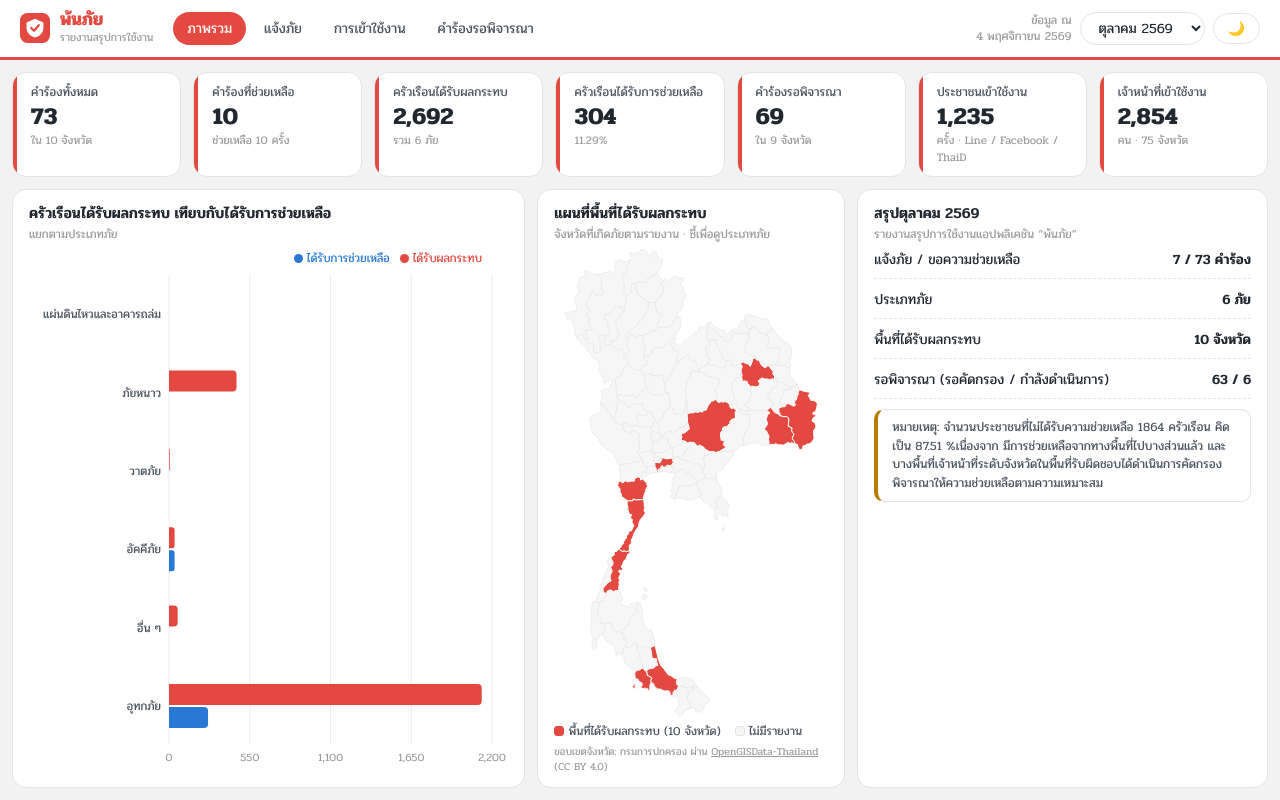
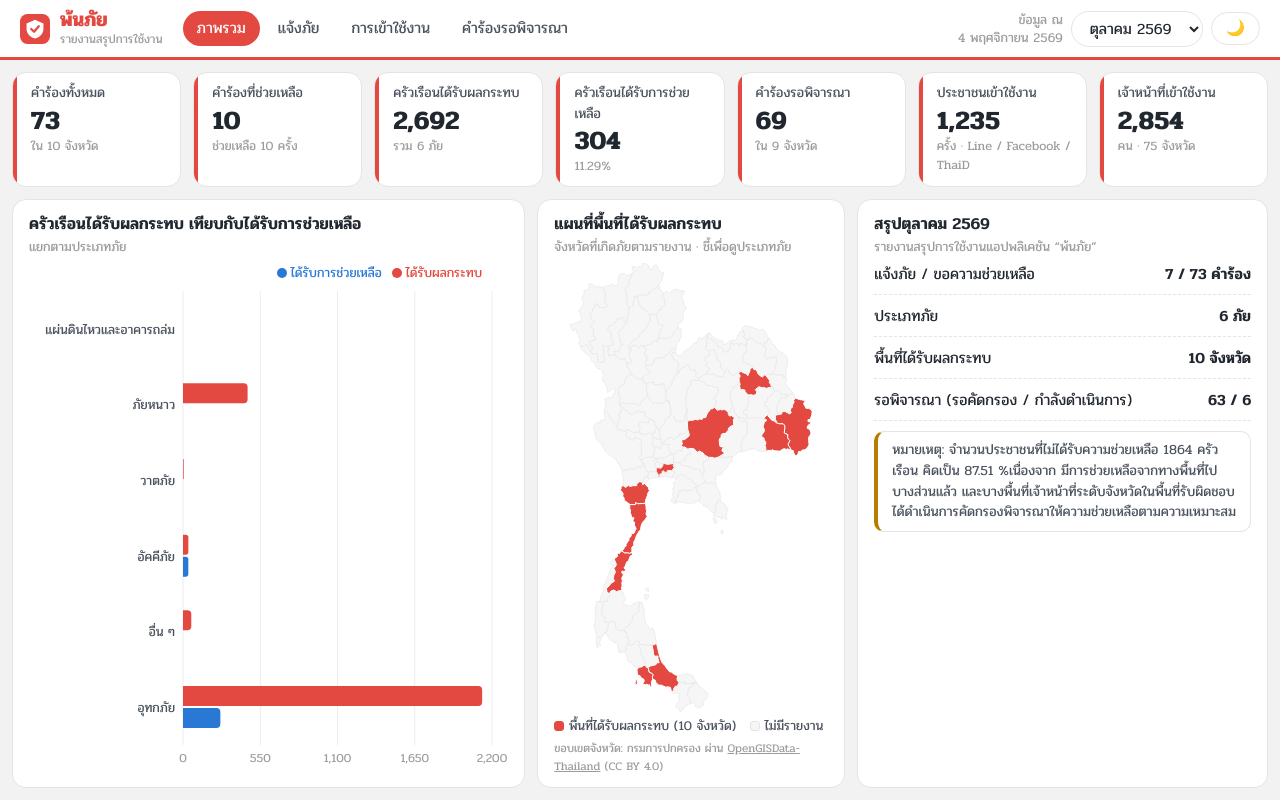
Before and after one commit to sittinun2tb-2025/dashboard-phonphai-1, a React (Vite) app: page / in a window 1280 px wide. Built offline with nearby package versions, Linux system fonts and the light colour scheme.

Commit message:
Increase all font sizes by 10%
Also widen the disasters table column so the page still fits a
1280x720 screen without scrolling.

Co-Authored-By: Claude Opus 5.5 <noreply@anthropic.com>

```diff
--- a/src/components/charts/HBarChart.tsx
+++ b/src/components/charts/HBarChart.tsx
@@ -39,11 +39,11 @@ export function HBarChart({ data, categoryKey, series, stacked }: Props) {
     <ResponsiveContainer width="100%" height="100%">
       <BarChart data={data} layout="vertical" margin={{ top: 0, left: 0, right: 16, bottom: 0 }} barGap={2} barCategoryGap="22%">
         <CartesianGrid horizontal={false} stroke="var(--grid)" />
-        <XAxis type="number" tickFormatter={fmtNumber} tick={{ fill: 'var(--text-muted)', fontSize: 11 }} axisLine={false} tickLine={false} />
-        <YAxis type="category" dataKey={categoryKey} width={140} tick={{ fill: 'var(--text-secondary)', fontSize: 12 }} axisLine={false} tickLine={false} />
+        <XAxis type="number" tickFormatter={fmtNumber} tick={{ fill: 'var(--text-muted)', fontSize: 12.1 }} axisLine={false} tickLine={false} />
+        <YAxis type="category" dataKey={categoryKey} width={154} tick={{ fill: 'var(--text-secondary)', fontSize: 13.2 }} axisLine={false} tickLine={false} />
         <Tooltip content={ChartTooltip} cursor={{ fill: 'var(--surface-2)' }} />
         {series.length > 1 && (
-          <Legend verticalAlign="top" align="right" iconType="circle" iconSize={9} height={26} wrapperStyle={{ fontSize: 12, color: 'var(--text-secondary)' }} />
+          <Legend verticalAlign="top" align="right" iconType="circle" iconSize={10} height={28} wrapperStyle={{ fontSize: 13.2, color: 'var(--text-secondary)' }} />
         )}
         {series.map((s, i) => (
           <Bar
--- a/src/pages/DisastersPage.tsx
+++ b/src/pages/DisastersPage.tsx
@@ -22,7 +22,7 @@ export function DisastersPage() {
   const t = disasters.total // แถว "รวม" จากไฟล์รายงาน
 
   return (
-    <div className="page page--split">
+    <div className="page page--split page--wide-table">
       <Card
         title="จำนวนคำร้องแยกตามประเภทภัย"
         description={`รวม ${disasters.totalRequests} คำร้อง ใน ${disasters.provinceCount} จังหวัด`}
--- a/src/styles/global.css
+++ b/src/styles/global.css
@@ -71,7 +71,7 @@ html::-webkit-scrollbar { display: none; }
 body {
   margin: 0;
   color: var(--text-primary);
-  font-size: 14px;
+  font-size: 15.4px;
   line-height: 1.5;
   background-color: var(--bg);
   /* ลายเส้นเรขาคณิตบาง ๆ แบบพื้นหลัง phonphai.org */
@@ -104,8 +104,8 @@ select, button {
 }
 .brand { display: flex; align-items: center; gap: 10px; flex-shrink: 0; }
 .brand__mark { width: 30px; height: 30px; }
-.brand__name { font-weight: 700; color: var(--brand); font-size: 18px; line-height: 1.1; }
-.brand__sub { font-size: 11px; color: var(--text-muted); }
+.brand__name { font-weight: 700; color: var(--brand); font-size: 19.8px; line-height: 1.1; }
+.brand__sub { font-size: 12.1px; color: var(--text-muted); }
 
 .nav { display: flex; gap: 4px; flex: 1; min-width: 0; }
 .nav a {
@@ -115,7 +115,7 @@ select, button {
 .nav a.active { background: var(--brand); color: var(--brand-ink); }
 
 .header__tools { display: flex; gap: 8px; align-items: center; flex-shrink: 0; }
-.header__asof { font-size: 12px; color: var(--text-muted); text-align: right; line-height: 1.3; }
+.header__asof { font-size: 13.2px; color: var(--text-muted); text-align: right; line-height: 1.3; }
 
 .content { flex: 1; min-height: 0; padding: var(--gap); }
 
@@ -126,6 +126,7 @@ select, button {
 .page--overview .kpis { grid-column: 1 / -1; }
 .page--split     { grid-template-columns: 2fr 3fr; grid-template-rows: 1fr auto; }
 .page--split .span-all { grid-column: 1 / -1; }
+.page--wide-table { grid-template-columns: 1fr 2fr; }
 .page--usage     { grid-template-columns: 2fr 3fr; grid-template-rows: auto 1fr; }
 .page--single    { grid-template-rows: auto; align-content: start; }
 
@@ -138,29 +139,29 @@ select, button {
   display: flex; flex-direction: column; min-height: 0;
 }
 .card__head { margin-bottom: 6px; flex-shrink: 0; }
-.card__title { font-size: 15px; }
-.card__desc { color: var(--text-muted); font-size: 12px; }
+.card__title { font-size: 16.5px; }
+.card__desc { color: var(--text-muted); font-size: 13.2px; }
 .card__body { flex: 1; min-height: 0; overflow: hidden; }
 .chart-box { width: 100%; height: 100%; min-height: 140px; }
 
 .stat { padding: 10px 14px 10px 18px; position: relative; overflow: hidden; }
 .stat::before { content: ''; position: absolute; inset: 0 auto 0 0; width: 4px; background: var(--brand); }
-.stat__label { color: var(--text-secondary); font-size: 12.5px; }
-.stat__value { font-size: 24px; font-weight: 700; line-height: 1.25; }
-.stat__hint { color: var(--text-muted); font-size: 11.5px; }
+.stat__label { color: var(--text-secondary); font-size: 13.8px; }
+.stat__value { font-size: 26.4px; font-weight: 700; line-height: 1.25; }
+.stat__hint { color: var(--text-muted); font-size: 12.7px; }
 
 .note {
   background: var(--surface-1); border: 1px solid var(--border); border-left: 4px solid var(--status-warning);
-  padding: 8px 14px; border-radius: 10px; color: var(--text-secondary); font-size: 12.5px;
+  padding: 8px 14px; border-radius: 10px; color: var(--text-secondary); font-size: 13.8px;
 }
 
 .summary { display: flex; flex-direction: column; gap: 10px; }
 .summary__row { display: flex; justify-content: space-between; gap: 12px; padding-bottom: 8px; border-bottom: 1px dashed var(--border); }
 .summary__row span:last-child { font-weight: 600; text-align: right; }
 
-table { width: 100%; border-collapse: collapse; font-size: 13px; }
+table { width: 100%; border-collapse: collapse; font-size: 14.3px; }
 th, td { padding: 6px 8px; border-bottom: 1px solid var(--border); text-align: left; vertical-align: top; }
-th { color: var(--text-secondary); font-weight: 600; font-size: 12px; background: var(--surface-2); }
+th { color: var(--text-secondary); font-weight: 600; font-size: 13.2px; background: var(--surface-2); }
 thead th:first-child { border-top-left-radius: 8px; }
 thead th:last-child { border-top-right-radius: 8px; }
 tfoot th { background: var(--brand-soft); color: var(--text-primary); }
@@ -176,16 +177,16 @@ td.num, th.num { text-align: right; font-variant-numeric: tabular-nums; white-sp
 .map__prov--hit { fill: var(--series-1); stroke: var(--surface-1); stroke-width: 1; }
 .map__prov--hit:hover { fill: var(--brand); opacity: .8; }
 .map__tip { position: absolute; pointer-events: none; z-index: 2; min-width: 160px; }
-.map__legend { display: flex; flex-wrap: wrap; gap: 4px 14px; font-size: 12px; color: var(--text-secondary); flex-shrink: 0; }
+.map__legend { display: flex; flex-wrap: wrap; gap: 4px 14px; font-size: 13.2px; color: var(--text-secondary); flex-shrink: 0; }
 .map__key { display: inline-block; width: 10px; height: 10px; border-radius: 3px; vertical-align: -1px; background: var(--surface-2); border: 1px solid var(--border); }
 .map__key--hit { background: var(--series-1); border-color: var(--series-1); }
-.map__credit { font-size: 10.5px; color: var(--text-muted); flex-shrink: 0; }
+.map__credit { font-size: 11.6px; color: var(--text-muted); flex-shrink: 0; }
 .map__credit a { text-decoration: underline; }
 
 /* tooltip กราฟ */
 .tip {
   background: var(--surface-1); border: 1px solid var(--border); border-radius: 8px;
-  padding: 8px 12px; font-size: 13px; box-shadow: 0 4px 16px rgb(0 0 0 / .12);
+  padding: 8px 12px; font-size: 14.3px; box-shadow: 0 4px 16px rgb(0 0 0 / .12);
 }
 .tip__row { display: flex; align-items: center; gap: 8px; }
 .tip__swatch { width: 10px; height: 10px; border-radius: 3px; }
@@ -205,7 +206,7 @@ td.num, th.num { text-align: right; font-variant-numeric: tabular-nums; white-sp
   .map__canvas { flex: none; height: 520px; }
   .card__body { overflow: visible; }
   /* ตารางบีบให้พอดีความกว้างจอ ไม่ต้องเลื่อนซ้าย-ขวา */
-  table { font-size: 12px; table-layout: fixed; }
+  table { font-size: 13.2px; table-layout: fixed; }
   th, td { padding: 5px 4px; overflow-wrap: anywhere; }
   td.num, th.num { white-space: normal; }
 }
```
